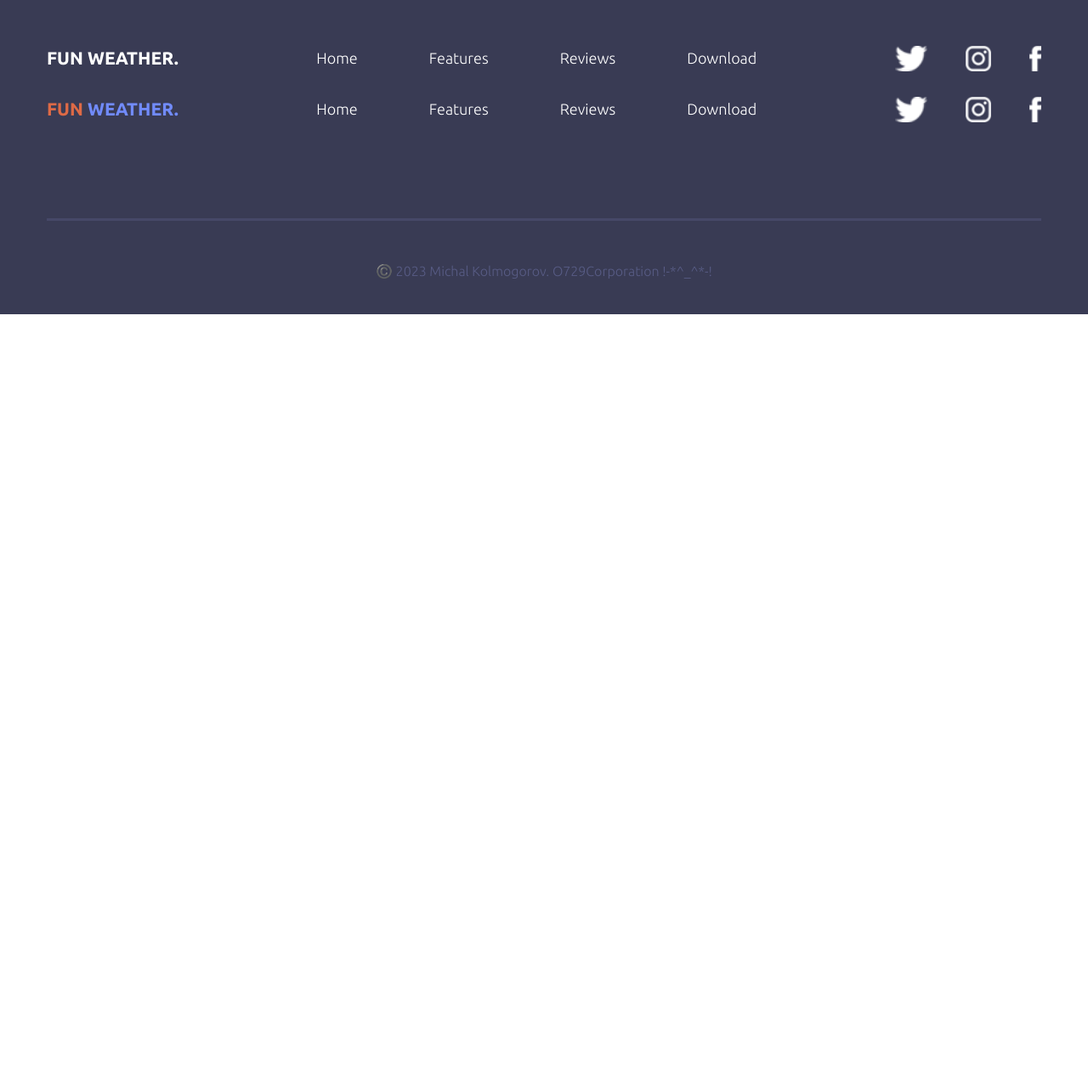
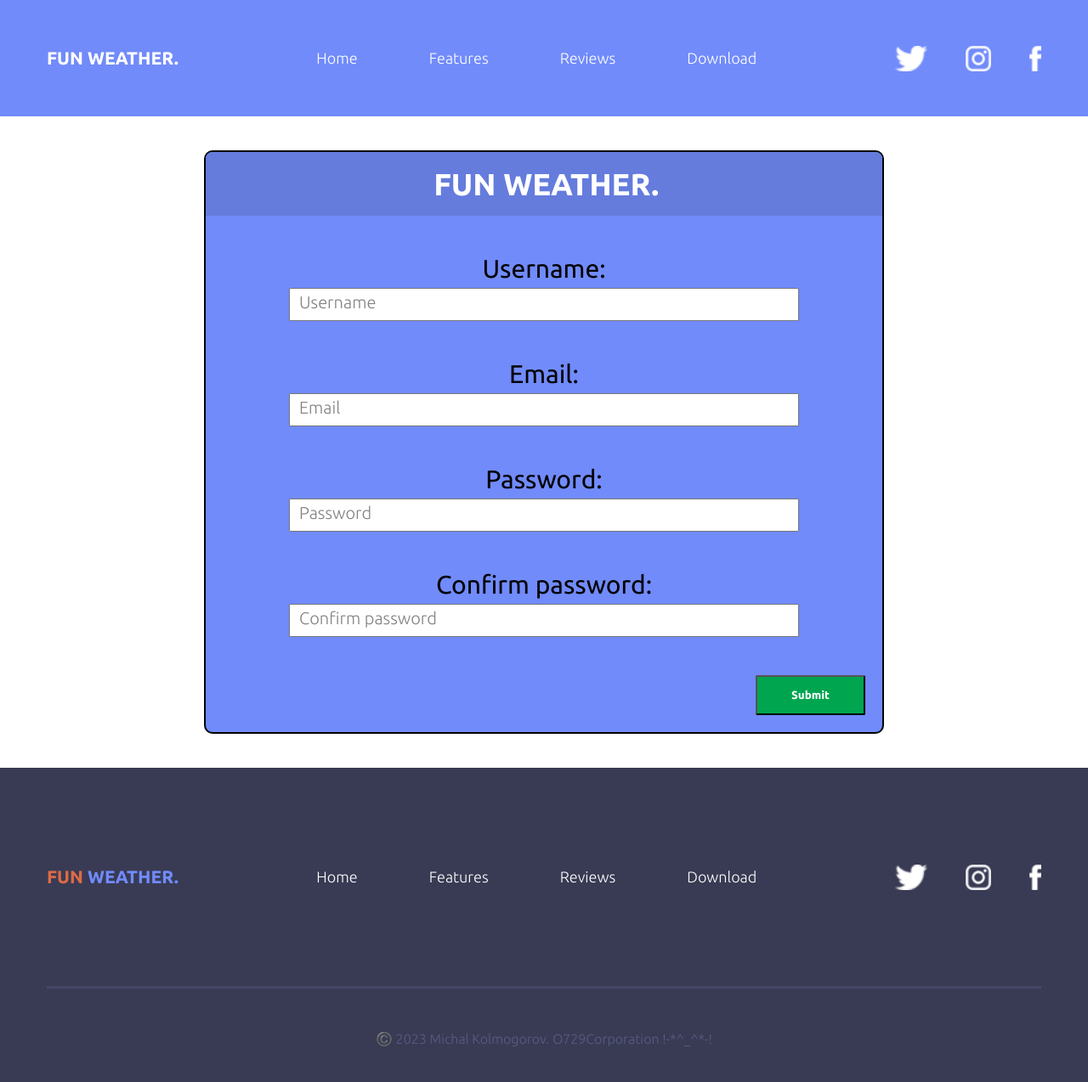
Before and after one commit to pick4a-steka/fun-weather, a PHP site: page /register.html in a window 1280 px wide. Shown: the whole page at 85% size. Before the commit the page ends 370 px from the top, so only its background shows below. Run offline with PHP 8.4, Linux system fonts and the light colour scheme; some web fonts are replaced.

Commit message:
Сделана форма для регистрации, но самой реги пока нет

```diff
--- a/main.css
+++ b/main.css
@@ -33,6 +33,11 @@ body {
     top: 0;
     left: 0;
     z-index: 1000;
+}
+
+.header--sublist {
+    background-color: #718bfb;
+    position: static;
 }
 
 .logo {
--- /dev/null
+++ b/reg.css
@@ -0,0 +1,76 @@
+/* REGISTRING
+---------------------------------------------- */
+
+.container-for-register {
+    width: 100%;
+    max-width: 800px;
+    margin: 40px auto;
+    text-align: center;
+    overflow: hidden;
+
+    border: 2px solid #000;
+    border-radius: 10px;
+    padding: 20px;
+    background-color: #718bfb;
+}
+
+.block-logo {
+    width: 106%;
+    height: 100px;
+    margin-top: -45px;
+    margin-right: -20px;
+    margin-left: -20px;
+    padding-top: 25px;
+    background-color: #657cdd;
+
+    display: flex;
+    align-items: center;
+    justify-content: center;
+}
+
+.reg-text {
+    font-family: "Ubuntu";
+    font-size: 30px;
+    font-weight: 400;
+    color: black;
+}
+
+input::placeholder {
+    font-family: "Ubuntu";
+    font-size: 20px;
+    font-weight: 300;
+    color: #828282;
+}
+
+.block-input-field {
+    margin-top: 5px;
+}
+
+.field {
+    margin-top: 45px;
+}
+
+.field:last-child {
+    margin-bottom: 45px;
+}
+
+.input-field {
+    width: 100%;
+    max-width: 600px;
+    padding: 10px;
+}
+
+.btn-reg {
+    margin-top: 45px;
+    float: right;
+}
+
+.btn--green {
+    float: left;
+    background-color: #00a550;
+    transition: background-color .1s linear;
+}
+
+.btn--green:hover {
+    background-color: #138808;
+}
--- a/register.html
+++ b/register.html
@@ -5,6 +5,7 @@
     <link rel="preconnect" href="https://fonts.googleapis.com">
     <link rel="preconnect" href="https://fonts.gstatic.com" crossorigin>
     <link rel="stylesheet" href="main.css">
+    <link rel="stylesheet" href="reg.css">
     <link href="https://fonts.googleapis.com/css2?family=Cormorant+SC:wght@300;400&family=Edu+TAS+Beginner&family=Ubuntu:wght@300;400;700&display=swap" rel="stylesheet">
     <title>WeatherApp</title>
 </head>
@@ -13,7 +14,7 @@
     <!--HEADER
     ------------------------------------------------------------------------->
 
-    <header class="header">
+    <header class="header header--sublist">
         <div class="container">
             <div class="header__inner">
                 <div class="header__logo">
@@ -41,6 +42,46 @@
     </header>
 
     <!--REGISTRING
+    ------------------------------------------------------------------------->
+
+    <div class="reg">
+        <div class="container-for-register">
+            <div class="block-logo">
+                <h1 class="logo">fun weather.</h1>
+            </div>
+            <form action="">
+                <div class="field">
+                    <label class="reg-text" for="username">Username:</label>
+                    <div class="block-input-field">
+                        <input class="input-field" type="text" placeholder="Username" id="username" name="username" required>
+                    </div>
+                </div>
+                <div class="field">
+                    <label class="reg-text" for="email">Email:</label>
+                    <div class="block-input-field">
+                        <input class="input-field" type="email" placeholder="Email" id="email" name="email" required>
+                    </div>
+                </div>
+                <div class="field">
+                    <label class="reg-text" for="password">Password:</label>
+                    <div class="block-input-field">
+                        <input class="input-field" type="password" placeholder="Password" id="password" name="password" required>
+                    </div>
+                </div>
+                <div class="field">
+                    <label class="reg-text" for="confirmPassword">Confirm password:</label>
+                    <div class="block-input-field">
+                        <input class="input-field" type="password" placeholder="Confirm password" id="confirmPassword" name="confirmPassword" required>
+                    </div>
+                </div>
+                <div class="btn-reg">
+                    <button class="btn btn--green" href="#">Submit</button>
+                </div>
+            </form>
+        </div>
+    </div>
+
+    <!--FOOTER
     ------------------------------------------------------------------------->
 
     <footer class="footer">
@@ -75,8 +116,5 @@
         </div>
     </footer>
 
-    <!--FOOTER
-    ------------------------------------------------------------------------->
-
 </body>
 </html>
```
Also changed, not shown: process_reg.php (added).
